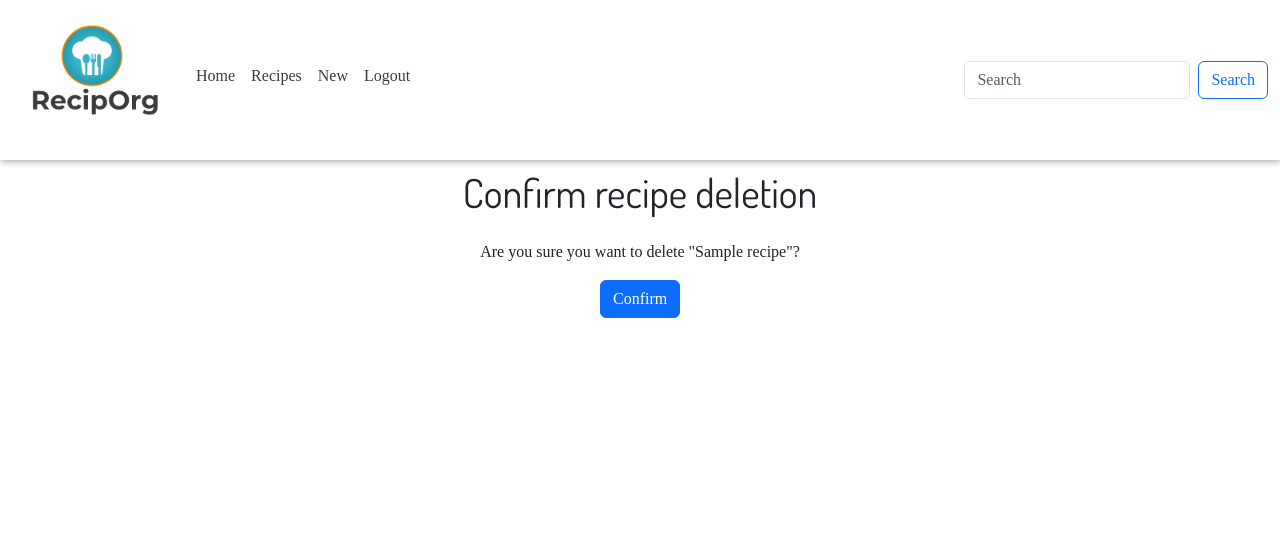
After one commit to Louibens/Recipe-Tutorial, a Django app: page /recipes/delete/1/ in a window 1280 px wide. The commit adds this page. Shown: the top 558 px of the page. Run offline with Django 4.2, Linux system fonts and the light colour scheme; a user stored in the database is signed in; data comes from the database, SQL or seed files in the repository; both versions use the stored data as it was after the commit; tables that the repository leaves empty hold one stand-in row (values such as "Sample post"); parts of the project's set-up code (start-up, migrations or seed data) failed here and were passed over; some libraries are stand-ins or nearby versions; some web fonts are replaced.

Commit message:
Add delete recipe functionality

```diff
--- /dev/null
+++ b/recipes/templates/recipes/recipe_confirm_delete.html
@@ -0,0 +1,16 @@
+{% extends "base.html" %}
+
+{% block title %}Delete Recipe {{ object.title }}{% endblock %}
+
+{% block content %}
+    <div class="container">
+        <h1 class="text-center mt-2">Confirm recipe deletion</h1>
+        <div class="d-flex justify-content-center pt-3">
+            <form method="post" class="text-center">
+                {% csrf_token %}
+                <p>Are you sure you want to delete "{{object.title}}"?</p>
+                <input type="submit" value="Confirm" class="btn btn-primary w-25">
+            </form>
+        </div>
+    </div>
+{% endblock %}
--- a/recipes/templates/recipes/recipe_detail.html
+++ b/recipes/templates/recipes/recipe_detail.html
@@ -18,7 +18,7 @@
                 {% if request.user == recipe.user %}
                 <div class="text-center">
                     <a href="" class="btn btn-primary w-25">Edit</a>
-                    <a href="" class="btn btn-primary w-25">Delete</a>
+                    <a href="{% url 'delete_recipe' recipe.id %}" class="btn btn-primary w-25">Delete</a>
                 </div>
                 {% endif %}
             </div>
--- a/recipes/urls.py
+++ b/recipes/urls.py
@@ -1,9 +1,10 @@
 from django.urls import path
-from .views import AddRecipe, Recipes, RecipeDetail
+from .views import AddRecipe, Recipes, RecipeDetail, DeleteRecipe
 
 
 urlpatterns = [
-    path("", AddRecipe.as_view(), name="add_recipe"),
-    path("recipes/", Recipes.as_view(), name="recipes"),
+    path("add/", AddRecipe.as_view(), name="add_recipe"),
+    path("", Recipes.as_view(), name="recipes"),
     path("<slug:pk>/", RecipeDetail.as_view(), name="recipe_detail"),
+    path("delete/<slug:pk>/", DeleteRecipe.as_view(), name="delete_recipe"),
 ]
--- a/recipes/views.py
+++ b/recipes/views.py
@@ -1,4 +1,11 @@
-from django.views.generic import CreateView, ListView, DetailView
+from django.views.generic import (
+    CreateView, ListView,
+    DetailView, DeleteView
+    )
+
+from django.contrib.auth.mixins import (
+    UserPassesTestMixin, LoginRequiredMixin
+)
 
 from django.contrib.auth.mixins import LoginRequiredMixin
 
@@ -33,3 +40,12 @@ class AddRecipe(LoginRequiredMixin, CreateView):
     def form_valid(self, form):
         form.instance.user = self.request.user
         return super(AddRecipe, self).form_valid(form)
+
+
+class DeleteRecipe(LoginRequiredMixin, UserPassesTestMixin, DeleteView):
+    """Delete a recipe"""
+    model = Recipe
+    success_url = '/recipes/'
+
+    def test_func(self):
+        return self.request.user == self.get_object().user
```
Also changed, not shown: templates/403.html (added, +11 -0 lines), db.sqlite3.
